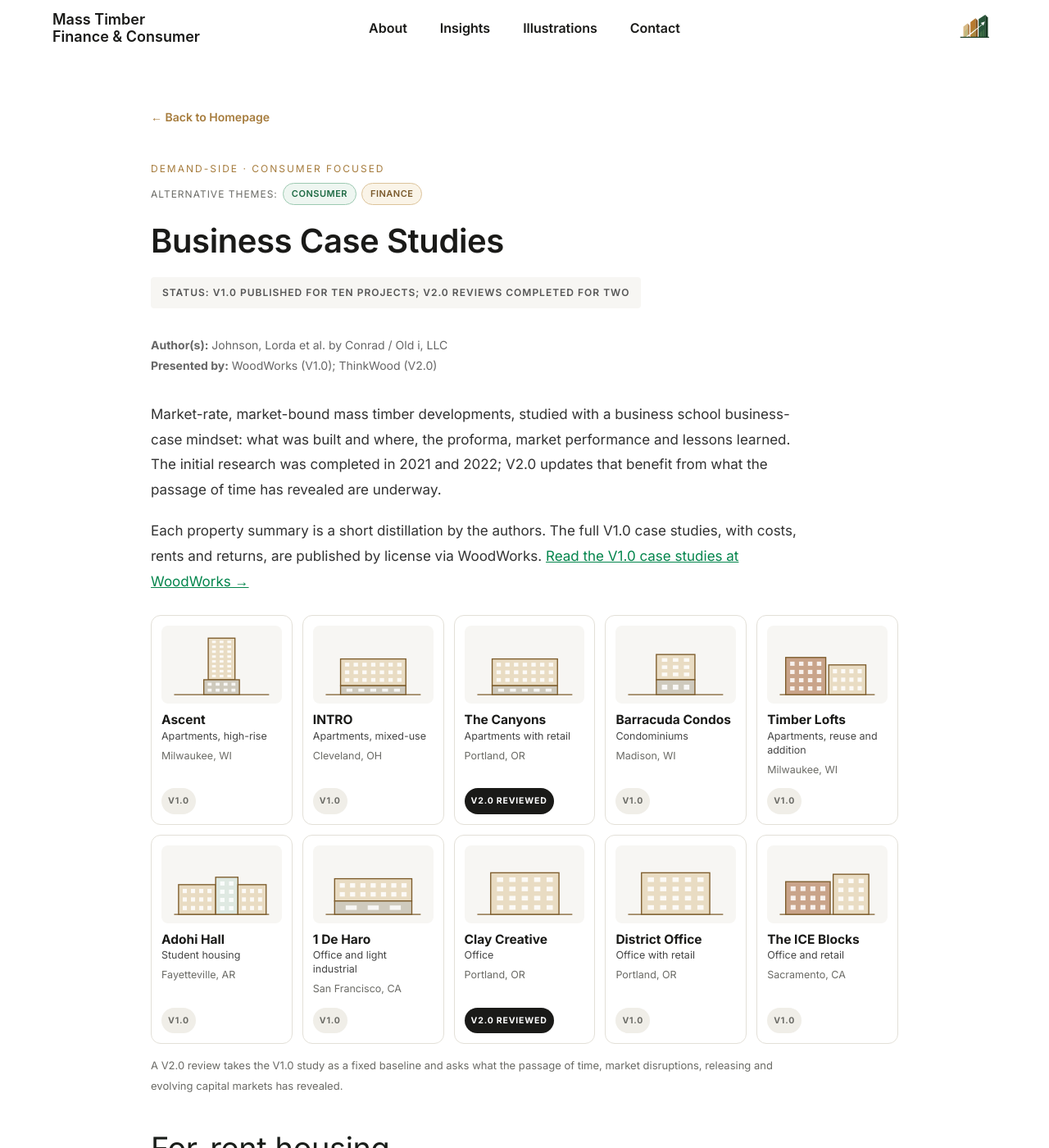
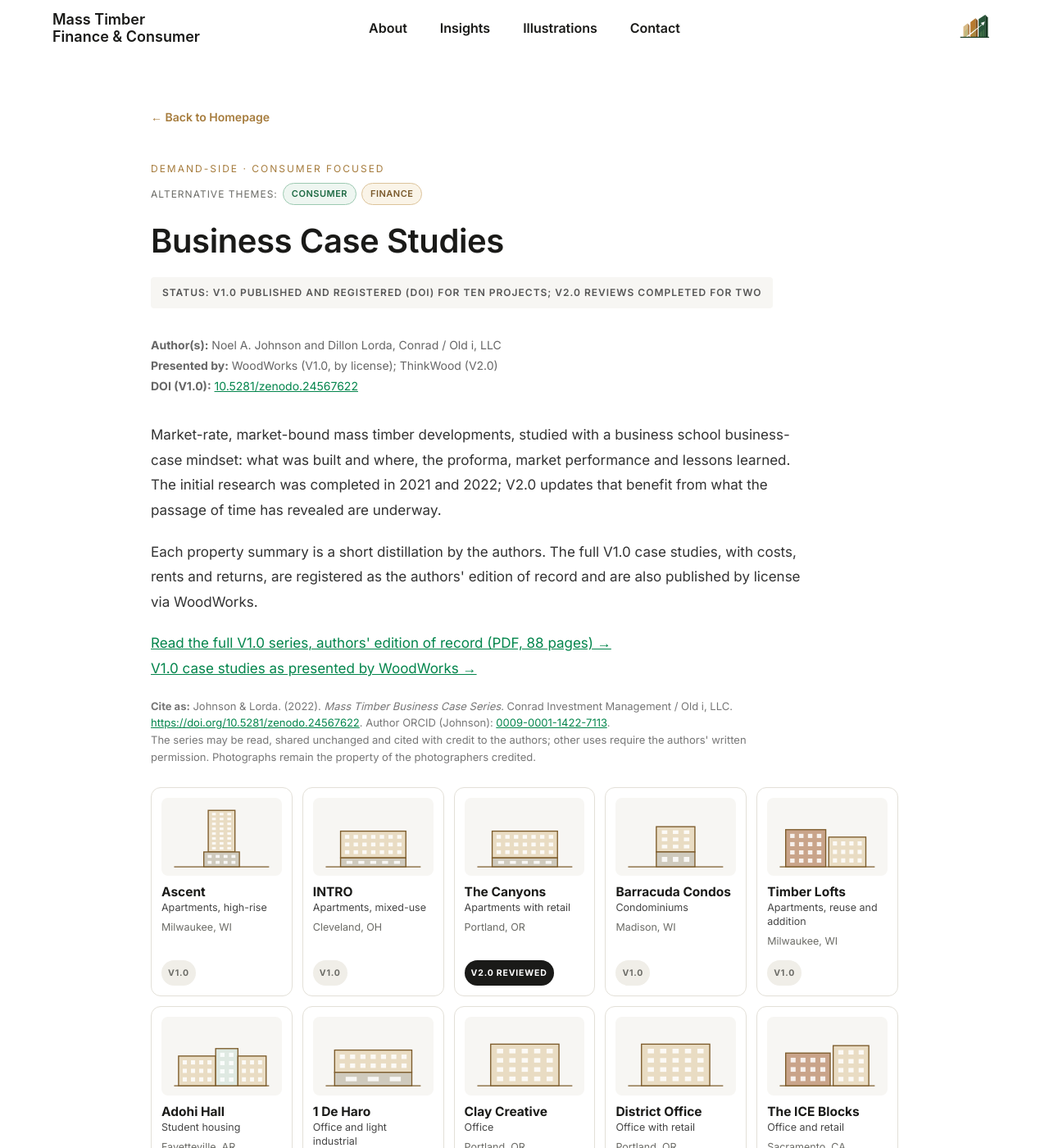
Before and after one commit to noelallenjohnson/mtfc, a Jekyll site: the page built from pages/business-case-studies.html, in a window 1280 px wide and 1400 px high. Shown: the whole window at 82% size. Built offline with Jekyll 4.4.1, drawn with Linux system fonts in a browser that asks for light colours; some of the changed text lies outside the part shown.

Commit message:
Business Case Studies: add V1.0 DOI, citation and link to the authors' edition
Co-Authored-By: Claude Fable 5.2 <noreply@anthropic.com>
Claude-Session: https://claude.ai/code/session_01LvhsnqrfZBaeQ6yhbEHGbm

```diff
--- a/_data/business_cases.yml
+++ b/_data/business_cases.yml
@@ -3,14 +3,14 @@
 # Each project: facts (with key proforma figures), then successes and challenges written as "Label: text".
 # verdict must be one of: supported, not_supported, mixed, eased, new
 
-status: "V1.0 published for ten projects; V2.0 reviews completed for two"
+status: "V1.0 published and registered (DOI) for ten projects; V2.0 reviews completed for two"
 intro: >-
   Market-rate, market-bound mass timber developments, studied with a business school business-case mindset:
   what was built and where, the proforma, market performance and lessons learned.
   The initial research was completed in 2021 and 2022; V2.0 updates that benefit from what the passage of time has revealed are underway.
 how_to_read: >-
   Each property summary is a short distillation by the authors. The full V1.0 case studies, with costs, rents
-  and returns, are published by license via WoodWorks.
+  and returns, are registered as the authors' edition of record and are also published by license via WoodWorks.
 v2_note: >-
   A V2.0 review takes the V1.0 study as a fixed baseline and asks what the passage of time, market disruptions, releasing and evolving capital markets has revealed.
 
--- a/pages/business-case-studies.html
+++ b/pages/business-case-studies.html
@@ -14,9 +14,11 @@ redirect_from:
 <p class="initiative-theme">Alternative themes: <span class="init-tag t-c">Consumer</span><span class="init-tag t-f">Finance</span></p>
 <h1 class="initiative-title">Business Case Studies</h1>
 {% assign d = site.data.business_cases %}<div class="initiative-status">Status: {{ d.status }}</div>
-<p class="initiative-meta"><strong>Author(s):</strong> Johnson, Lorda et al. by Conrad / Old i, LLC<br><strong>Presented by:</strong> WoodWorks (V1.0); ThinkWood (V2.0)</p>
+<p class="initiative-meta"><strong>Author(s):</strong> Noel A. Johnson and Dillon Lorda, Conrad / Old i, LLC<br><strong>Presented by:</strong> WoodWorks (V1.0, by license); ThinkWood (V2.0)<br><strong>DOI (V1.0):</strong> <a href="https://doi.org/10.5281/zenodo.24567622" target="_blank" rel="noopener">10.5281/zenodo.24567622</a></p>
 <p class="initiative-body-text">{{ d.intro }}</p>
-<p class="initiative-body-text">{{ d.how_to_read }} <a href="https://www.woodworks.org/resources/mass-timber-business-case-studies/" target="_blank" rel="noopener">Read the V1.0 case studies at WoodWorks →</a></p>
+<p class="initiative-body-text">{{ d.how_to_read }}</p>
+<p class="initiative-body-text"><a href="https://doi.org/10.5281/zenodo.24567622" target="_blank" rel="noopener">Read the full V1.0 series, authors' edition of record (PDF, 88 pages) →</a><br><a href="https://www.woodworks.org/resources/mass-timber-business-case-studies/" target="_blank" rel="noopener">V1.0 case studies as presented by WoodWorks →</a></p>
+<p class="initiative-filenote"><strong>Cite as:</strong> Johnson &amp; Lorda. (2022). <em>Mass Timber Business Case Series</em>. Conrad Investment Management / Old i, LLC. <a href="https://doi.org/10.5281/zenodo.24567622" target="_blank" rel="noopener">https://doi.org/10.5281/zenodo.24567622</a>. Author ORCID (Johnson): <a href="https://orcid.org/0009-0001-1422-7113" target="_blank" rel="noopener">0009-0001-1422-7113</a>.<br>The series may be read, shared unchanged and cited with credit to the authors; other uses require the authors' written permission. Photographs remain the property of the photographers credited.</p>
 
 <div class="bc-tiles" id="top-tiles">
 {% for g in d.groups %}{% for id in g.ids %}{% assign x = d.projects | where: "id", id | first %}<a class="bc-tile" href="#{{ x.id }}">
@@ -65,6 +67,6 @@ redirect_from:
 <p class="initiative-links-label">Related Research</p>
 <p class="initiative-body-text"><a href="https://www.hbs.edu/faculty/Pages/item.aspx?num=63292" target="_blank" rel="noopener">Crow Holdings Development: Mass Timber Construction</a>. John D. Macomber, Robert Hernandez and Kyle MertensMeyer, Harvard Business School Case 223-058, January 2023. The only other business school case on mass timber development we have found. It is listed in the HBS Case Collection, but HBS Publishing is not making it available to the public.</p>
 </div>
-<p class="initiative-body-text" style="font-size:13px;line-height:1.6;color:rgb(107,107,102);border-top:1px solid rgb(226,222,214);margin-top:40px;padding-top:22px">The Mass Timber Business Case series content is authored by Conrad. It is licensed for presentation by WoodWorks and/or ThinkWood; wider use is welcomed, please contact the content creators with interest.</p>
+<p class="initiative-body-text" style="font-size:13px;line-height:1.6;color:rgb(107,107,102);border-top:1px solid rgb(226,222,214);margin-top:40px;padding-top:22px">The Mass Timber Business Case Series is authored and owned by Conrad (© 2022 Conrad Investment Management / Old i, LLC). It is licensed for presentation by WoodWorks and/or ThinkWood; wider use is welcomed, please contact the authors with interest.</p>
 </div>
 </div>
```
Also changed, not shown: RIGHTS.md (+3 -0 lines).
